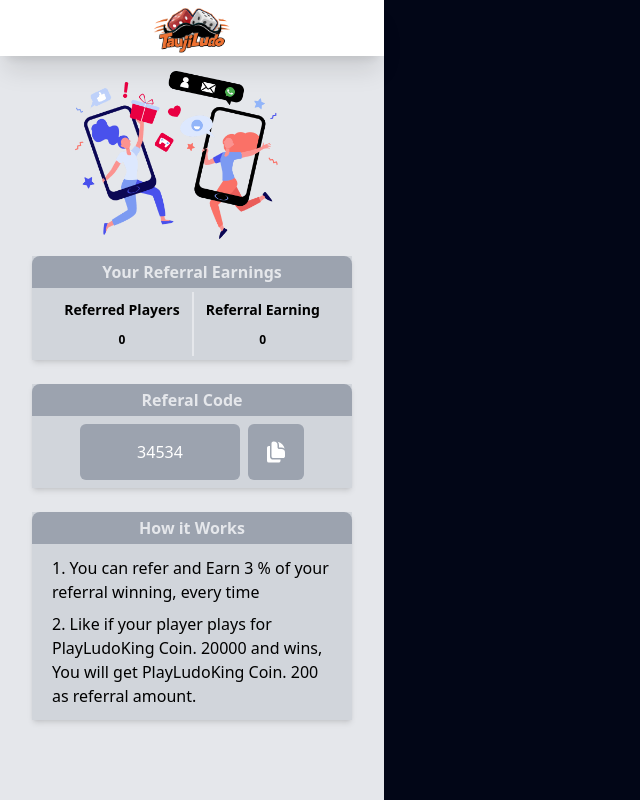
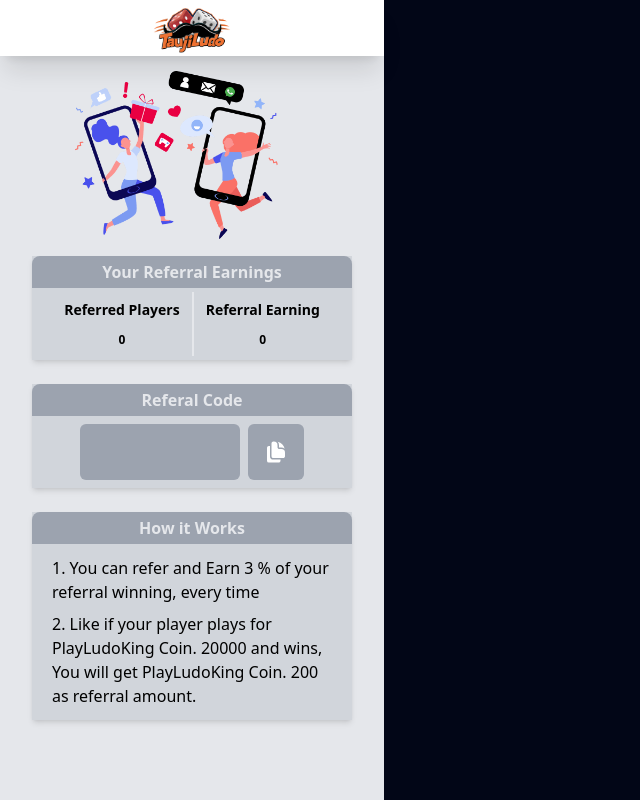
Before and after one commit to Gauhar-1/TaujiLudo, a React (Vite) app in the folder frontend/: page /refer in a window 1280 px wide. Shown: the whole page, without its empty margins (0-640 px from the left). Built offline with nearby package versions, Linux system fonts and the light colour scheme; no server answers.

Commit message:
ludocode frontend 3

```diff
--- a/frontend/src/components/referPage.tsx
+++ b/frontend/src/components/referPage.tsx
@@ -5,11 +5,11 @@ import { API_URL } from "../utils/url";
 
 export const ReferPage = ()=>{
     const divRef = useRef<HTMLDivElement>(null);
-    const [, setReferralLink] = useState("");
+    const [referalLink, setReferralLink] = useState("");
     const { userId } = useUserContext();
 
     useEffect(() => {
-        axios.get(`${API_URL}/api/auth/getReferral/${userId}`)
+        axios.get(`${API_URL}/api/auth/findProfile` ,{ params : { userId }})
           .then((res) => setReferralLink(res.data.referralLink))
           .catch(console.error);
       }, [userId]);
@@ -44,7 +44,7 @@ export const ReferPage = ()=>{
                     <div className="bg-gray-400 text-center rounded-t-lg text-gray-200 font-bold p-1">Referal Code</div>
                     <div className="flex p-1  justify-center">
                         <div className="flex ">
-                            <div ref={divRef} className="bg-gray-400 p-4 rounded-md m-1 text-white w-40 text-center">34534</div>
+                            <div ref={divRef} className="bg-gray-400 p-4 rounded-md m-1 text-white w-40 text-center">{referalLink}</div>
                             <button className="bg-gray-400 p-4 rounded-md m-1 text-white" onClick={()=>{
                                 copyToClipboard();
                             }}>
```
Also changed, not shown: 2 other files (tests, documents, lock files or other folders).
